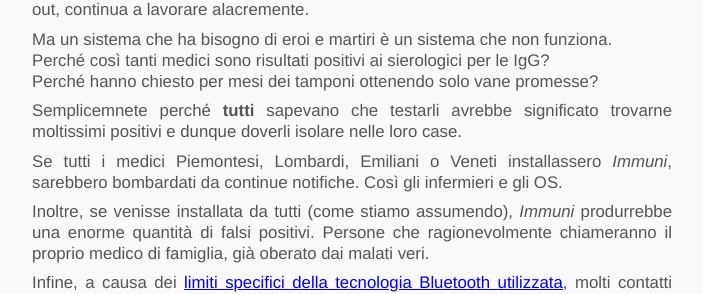
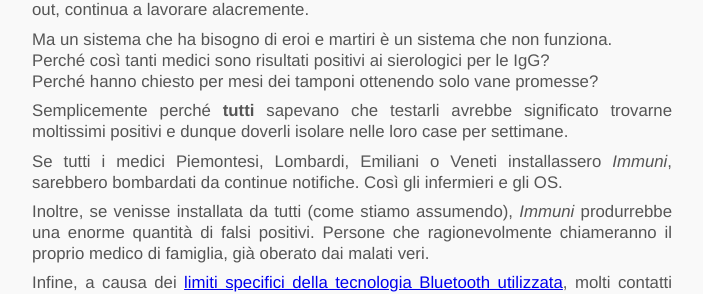
Before and after one commit to Shamar/shamar.github.io, a Jekyll site: the page built from _posts/2020-06-03-perche_sconsiglio_di_installare_immuni.markdown, in a window 1280 px wide and 900 px high, scrolled down 1517 px. Shown: the part 159-453 px from the top of the window, without its empty margins (288-991 px from the left). Built offline with Jekyll 4.4.1, drawn with Linux system fonts in a browser that asks for light colours.

Commit message:
Update 2020-06-03-perche_sconsiglio_di_installare_immuni.markdown

```diff
--- a/_posts/2020-06-03-perche_sconsiglio_di_installare_immuni.markdown
+++ b/_posts/2020-06-03-perche_sconsiglio_di_installare_immuni.markdown
@@ -69,8 +69,8 @@ Ma un sistema che ha bisogno di eroi e martiri è un sistema che non funziona.
 Perché così tanti medici sono risultati positivi ai sierologici per le IgG?
 Perché hanno chiesto per mesi dei tamponi ottenendo solo vane promesse?
 
-Semplicemnete perché **tutti** sapevano che testarli avrebbe significato
-trovarne moltissimi positivi e dunque doverli isolare nelle loro case.
+Semplicemente perché **tutti** sapevano che testarli avrebbe significato
+trovarne moltissimi positivi e dunque doverli isolare nelle loro case per settimane.
 
 Se tutti i medici Piemontesi, Lombardi, Emiliani o Veneti installassero *Immuni*, sarebbero
 bombardati da continue notifiche. Così gli infermieri e gli OS.
```
